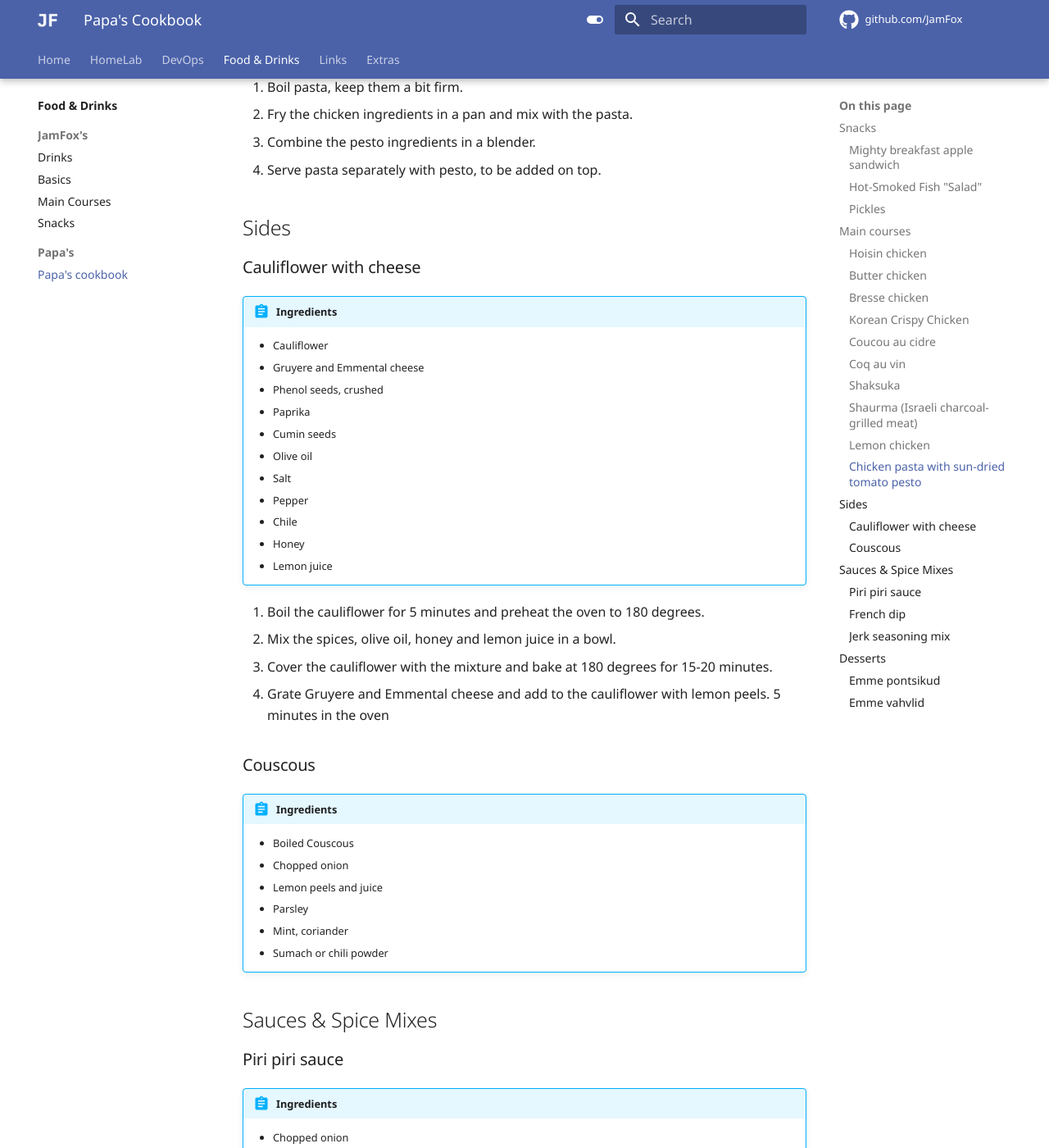
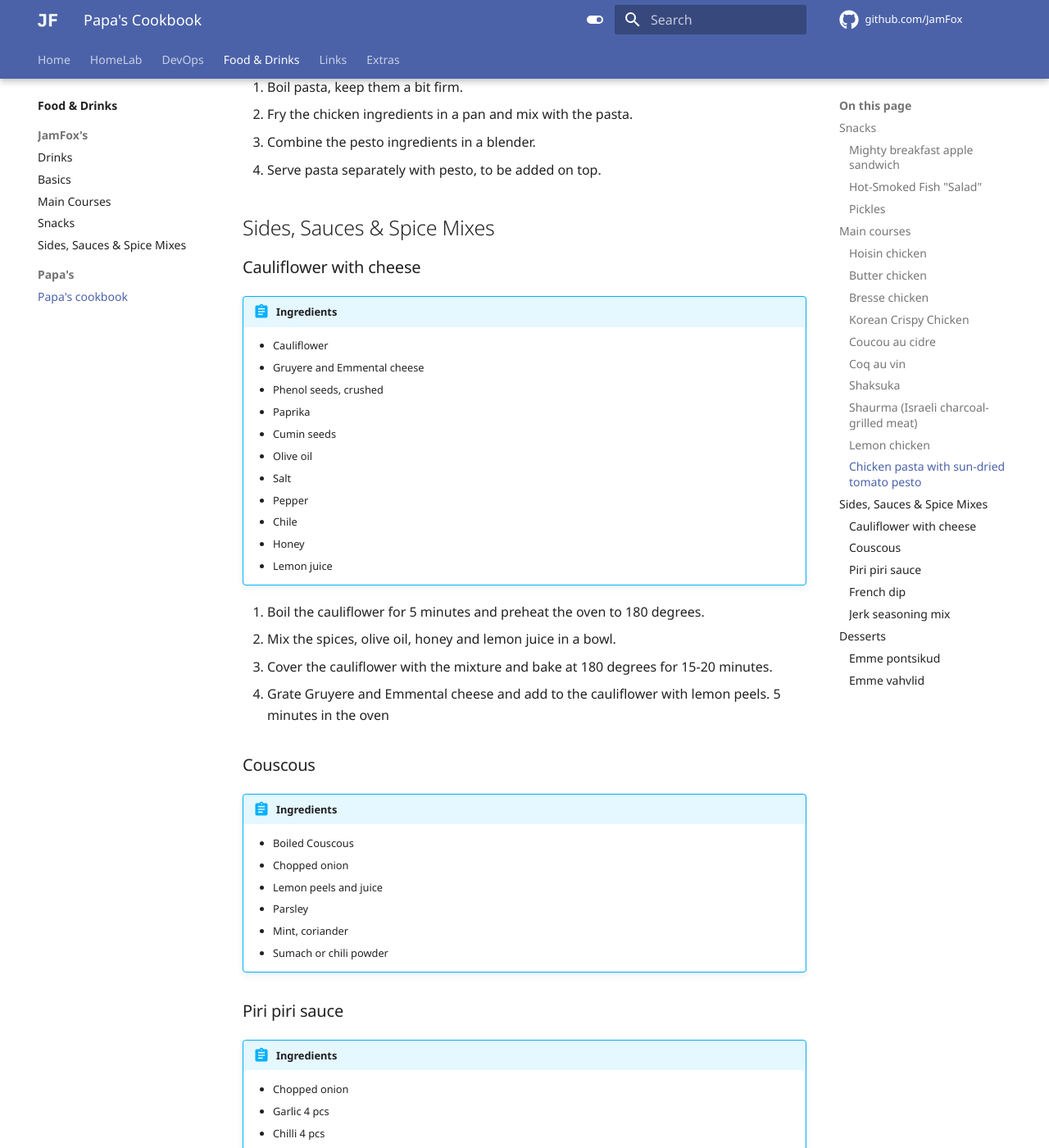
Before and after one commit to JamFox/docs.jamfox.dev, an MkDocs documentation site: the page built from docs/content/food/papacookbook.md, in a window 1280 px wide and 1400 px high, scrolled down 7038 px. Shown: the whole window at 82% size. Built offline with MkDocs 1.6.1 and Material for MkDocs 9.7.7, drawn with Linux system fonts in a browser that asks for light colours; comment, search, counter and statistics services are not loaded.

Commit message:
add guac, reorganize sides

```diff
--- a/docs/content/food/papacookbook.md
+++ b/docs/content/food/papacookbook.md
@@ -241,7 +241,7 @@ Combine and marinate the meat to be grilled in it.
 3. Combine the pesto ingredients in a blender.
 4. Serve pasta separately with pesto, to be added on top.
 
-## Sides
+## Sides, Sauces & Spice Mixes
 
 ### Cauliflower with cheese
 
--- a/mkdocs.yml
+++ b/mkdocs.yml
@@ -53,6 +53,7 @@ nav:
           - Basics: content/food/basics.md
           - Main Courses: content/food/maincourses.md
           - Snacks: content/food/snacks.md
+          - Sides, Sauces & Spice Mixes: content/food/sides.md
       - Papa's:
           - Papa's cookbook: content/food/papacookbook.md
 
```
Also changed, not shown: other parts of docs/content/food/papacookbook.md (+0 -3 lines), docs/content/food/sides.md (added, +43 -0 lines), docs/content/food/snacks.md (+0 -14 lines).
